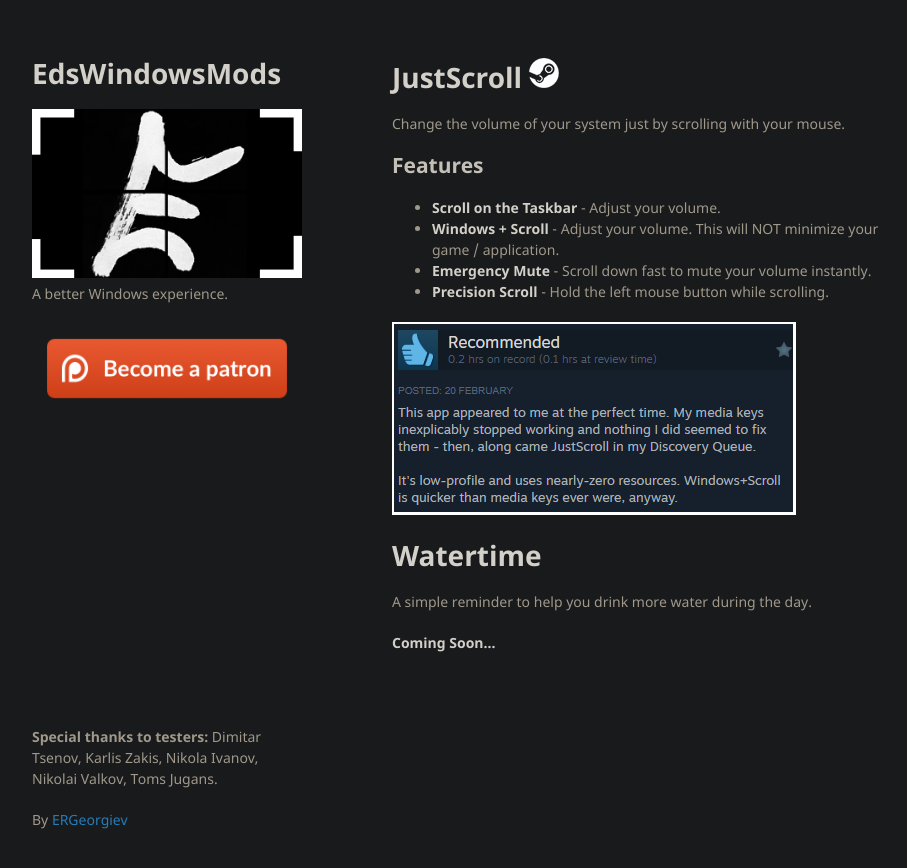
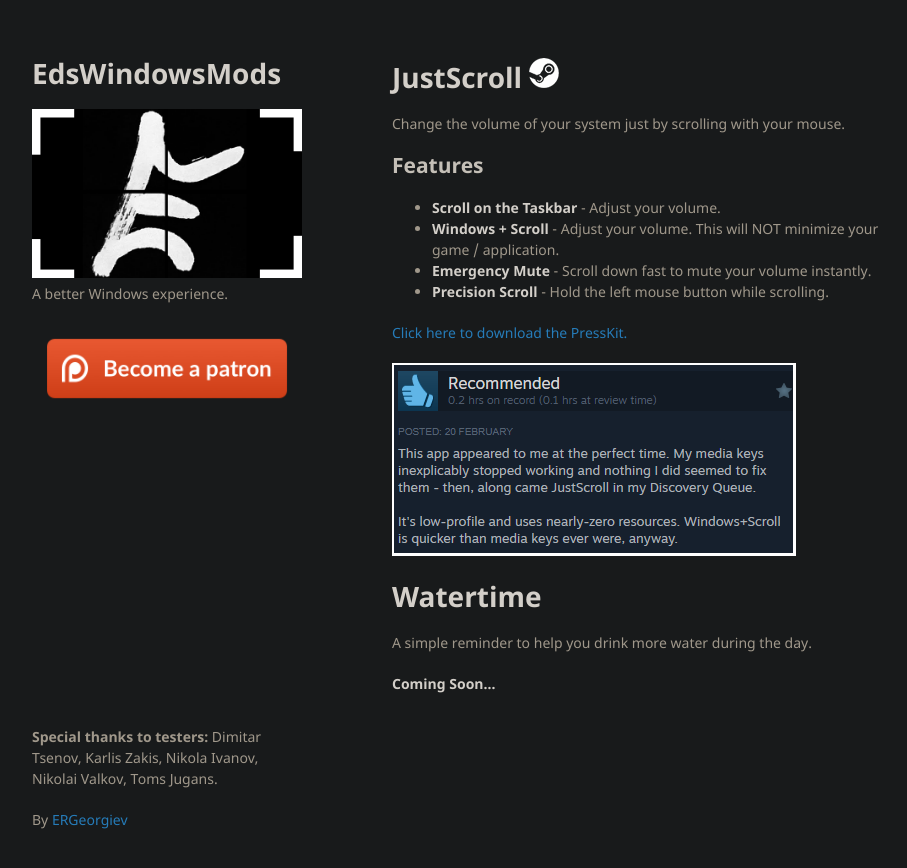
Before and after one commit to ERGeorgiev/ergeorgiev.github.io, a Jekyll site: the page built from eds-windows-mods.md, in a window 1280 px wide. Shown: the top 868 px of the page, without its empty margins (178-1085 px from the left). Built offline with Jekyll 4.4.1, drawn with Linux system fonts in a browser that asks for light colours; our own code applies the rules of GitHub Pages for plain Markdown files.

Commit message:
Added Presskit

```diff
--- a/eds-windows-mods.md
+++ b/eds-windows-mods.md
@@ -13,6 +13,8 @@
 - **Emergency Mute** - Scroll down fast to mute your volume instantly.
 - **Precision Scroll** - Hold the left mouse button while scrolling.
 
+[Click here to download the PressKit.](/assets/files/justscroll-presskit.zip)
+
 [![Review](/assets/img/justscroll_review.png)](https://store.steampowered.com/app/2675800/JustScroll/)
 
 # Watertime
```
Also changed, not shown: 1 other file.
